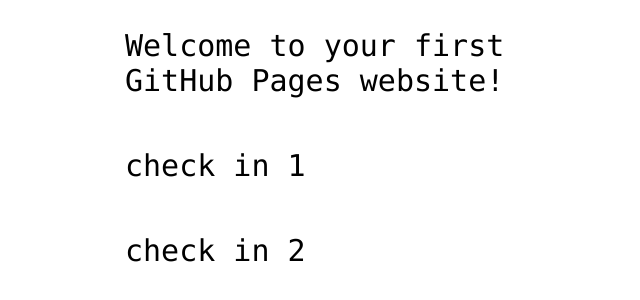
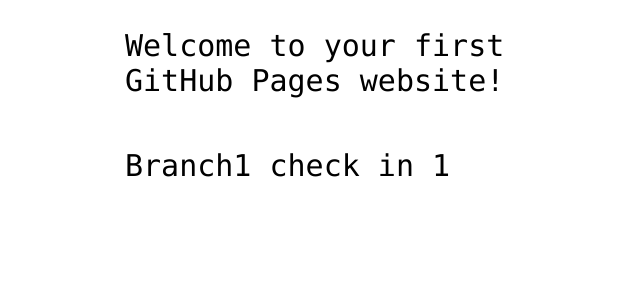
Before and after one commit to robvanraman/hello-world, a plain HTML site: page index.html in a window 1280 px wide. Shown: the part 360-660 px from the top of the page, without its empty margins (315-955 px from the left). Drawn offline with Linux system fonts and the light colour scheme.

Commit message:
branch 1 check in from release

```diff
--- a/index.html
+++ b/index.html
@@ -14,8 +14,7 @@
 <!-- Change this code here by copy and pasting your template on line 15 -->
 <p>Welcome to your first GitHub Pages website!</p>
 
-<p>check in 1</p>
-<p>check in 2</p>
+<p>Branch1 check in 1</p>
 
 </body>
 </html>
```
